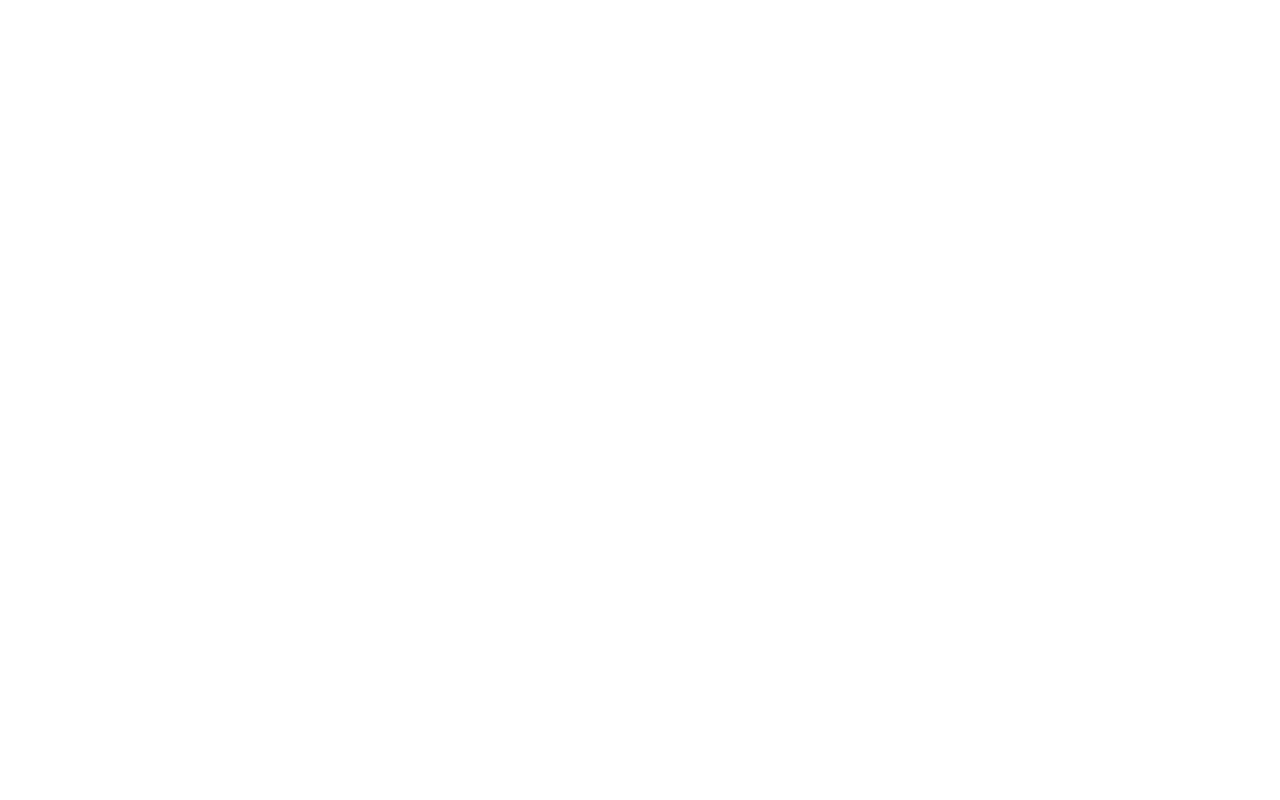
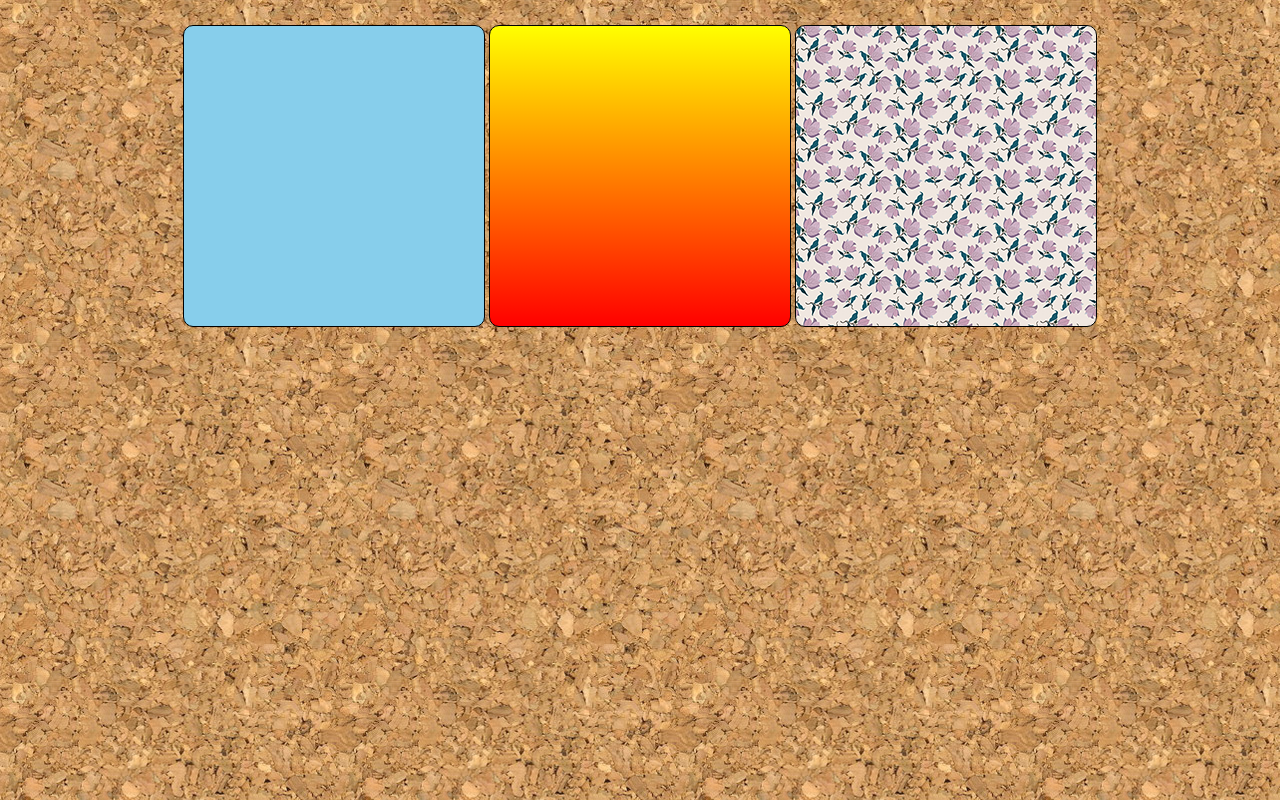
Before and after one commit to arthurgbrito/HTML-CSS, a plain HTML site: page exercício/ex022/fundo001.html in a window 1280 px wide. Drawn offline with Linux system fonts and the light colour scheme.

Commit message:
colocando imagens de fundo no site

```diff
--- a/exercício/ex022/fundo001.html
+++ b/exercício/ex022/fundo001.html
@@ -3,9 +3,53 @@
 <head>
     <meta charset="UTF-8">
     <meta name="viewport" content="width=device-width, initial-scale=1.0">
-    <title>Document</title>
+    <title>Teste de Imagem de Fundo</title>
+    <style>
+        * {
+            margin: 0;
+            padding: 0;
+        }
+
+        body {
+            background-image: url('imagens/wallpaper001.jpg');
+        }
+
+        #div-sup {
+            width: 100%;
+            text-align: center;
+            margin-top: 25px;
+        }
+
+        .quadrado {
+            border: 1px solid black;
+            height: 300px;
+            width: 300px;
+            display: inline-block;
+            border-radius: 10px;
+        }
+
+        #q1 {
+            background-color: skyblue;
+        }
+
+        #q2 {
+            background-image: linear-gradient(to bottom, yellow, red);
+        }
+
+        #q3 {
+            background-image: url('imagens/pattern003.png');
+        }
+    </style>
 </head>
 <body>
+    <div id="div-sup">
+        <div class="quadrado" id="q1">
+        </div>
+        <div class="quadrado" id="q2">
+        </div>
+        <div class="quadrado" id="q3">
+        </div>
+    </div>
 
 </body>
 </html>
```
